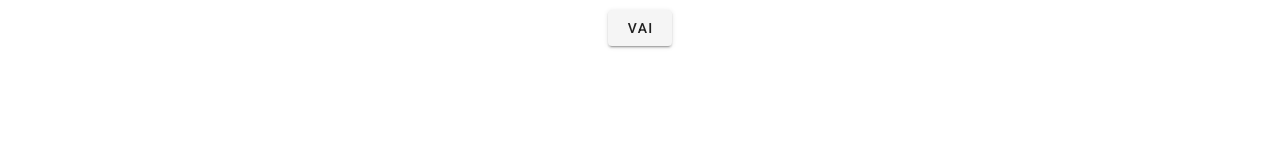
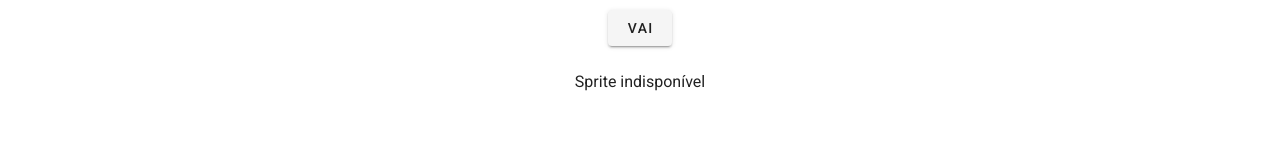
Before and after one commit to RafaelLeone/github_vuewer, a Vue app: page / in a window 1280 px wide. Shown: the part 136-296 px from the top of the page. Built offline with nearby package versions, Linux system fonts and the light colour scheme.

Commit message:
versão 0

```diff
--- a/src/components/GithubRepo.vue
+++ b/src/components/GithubRepo.vue
@@ -11,8 +11,12 @@
     <div>
       <v-btn @click="vai">VAI</v-btn>
     </div>
-    <div>
-      <img :src=this.photo>
+    <br>
+    <div v-if="this.photo">
+      <img :src=this.photo width="180px">
+    </div>
+    <div v-else>
+      Sprite indisponível
     </div>
   </div>
 </template>
```
